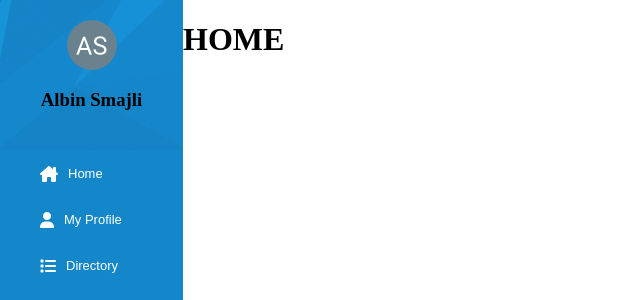
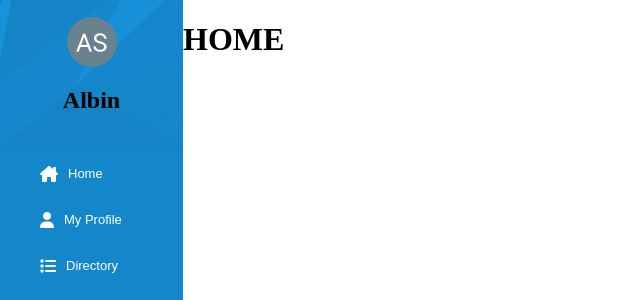
Before and after one commit to AlbinSmajli22/HrSystem, a PHP site: page /index.php in a window 1280 px wide. Shown: the top 300 px of the page, without its empty margins (0-640 px from the left). Run offline with PHP 8.4, Linux system fonts and the light colour scheme; a user stored in the database is signed in; some libraries are stand-ins or nearby versions.

Commit message:
sidebar
sidebar

```diff
--- a/index.php
+++ b/index.php
@@ -1,5 +1,6 @@
 <?php
 session_start();
+
 ?>
 
 <!DOCTYPE html>
@@ -16,7 +17,7 @@ session_start();
     <div id="sidebar">
         <div id="profile">
             <img src="images/albin-smajli.png" alt="">
-            <h3>Albin Smajli</h3>
+            <?php echo "<h2> ". $_SESSION['name'] . "</h2>"; ?>
         </div>
          <ul id="sidebarElements" >
             <li>
--- a/loginlogic.php
+++ b/loginlogic.php
@@ -20,6 +20,7 @@ if (isset($_POST['submit'])) {
     }
     elseif (password_verify($password, $data['password'])) {
         $_SESSION['email']=$data['email'];
+        $_SESSION['name']=$data['name'];
 
         header("Location: index.php");
     }
```
